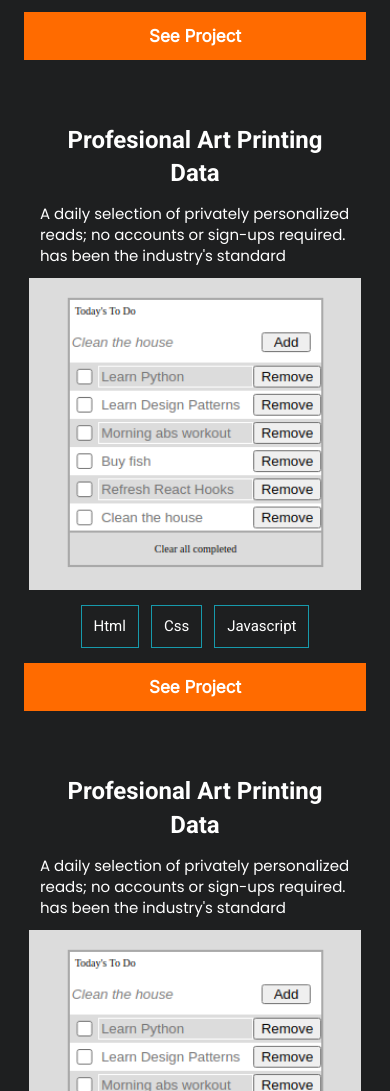
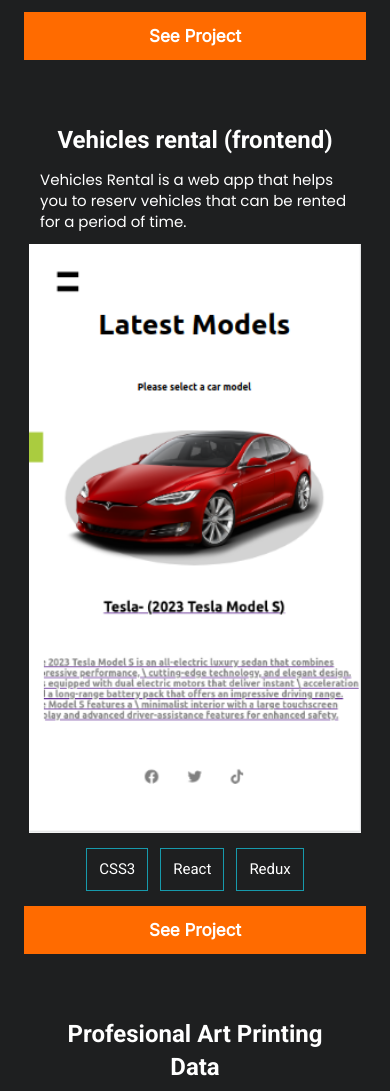
Before and after one commit to dgcuenca/Portfolio, a website: page index.html in a window 390 px wide. Shown: the part 4065-5156 px from the top of the page. Drawn offline with Linux system fonts and the light colour scheme.

Commit message:
Add new project to portfolio

```diff
--- a/index.html
+++ b/index.html
@@ -154,15 +154,13 @@
 				</div>
 				<div class="cards">
 					<section class="contentCards">
-						<h2>Profesional Art Printing Data</h2>
-						<p>A daily selection of privately personalized reads; no accounts or sign-ups required. has been
-							the
-							industry's standard</p>
-						<div class="imagenProyect"><img src="./ScreenShots/ToDoList.png" alt="Main Page ToDoList"></div>
+						<h2>Vehicles rental (frontend)</h2>
+						<p>Vehicles Rental is a web app that helps you to reserv vehicles that can be rented for a period of time.</p>
+						<div class="imagenProyect"><img src="./ScreenShots/vehicle.png" alt="Main Page ToDoList"></div>
 						<ul>
-							<li>Html</li>
-							<li>Css</li>
-							<li>Javascript</li>
+							<li>CSS3</li>
+							<li>React</li>
+							<li>Redux</li>
 						</ul>
 					</section>
 					<footer class="footerCards">
--- a/scripts/popup.js
+++ b/scripts/popup.js
@@ -62,16 +62,18 @@
   },
   {
     closeIcon: '../icons/closeIcon.png',
-    title: 'Multi Post Storie 5',
-    language1: 'Html',
-    language2: 'Bootstrap',
-    language3: 'Ruby on rails',
-    image: '../images/mobilePopup.png',
-    textmulti: "Lorem Ipsum is simply dummy text of the printing and typesetting industry. Lorem Ipsum has been the industry's standard dummy text ever ",
+    title: 'Vehicles rental (frontend)',
+    language1: 'CSS3',
+    language2: 'React',
+    language3: 'Redux',
+    image: './ScreenShots/vehicle1.png',
+    textmulti: "This app consume data from and RAILS API that I developed collaborative in a previous project, I used RTK Querry to fetch the data",
     btnSeelive: 'See Live',
     iconSeelive: '../icons/live.png',
+    urlSeelive: 'https://github.com/dgcuenca/vehicles-rental-frontend',
     btnSeeSource: 'See Source',
     iconSeeSource: '../icons/source.png',
+    urlSeeSource: 'https://github.com/dgcuenca/vehicles-rental-frontend',
   },
   {
     closeIcon: '../icons/closeIcon.png',
```
Also changed, not shown: ScreenShots/vehicle.png (added), ScreenShots/vehicle1.png (added).
